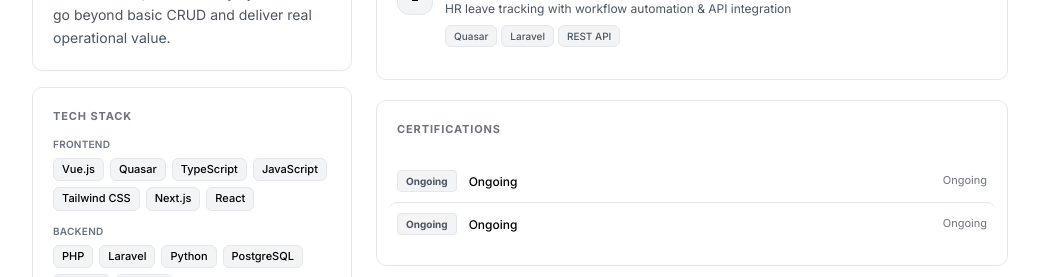
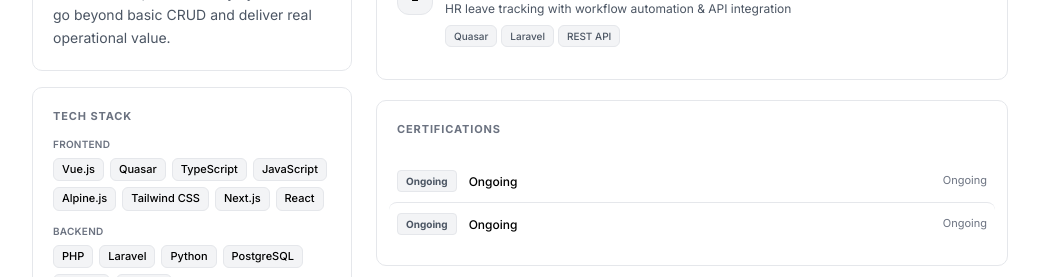
Before and after one commit to bJOE2001/Portfolio, a Next.js app: page / in a window 1280 px wide. Shown: the part 797-1074 px from the top of the page, without its empty margins (120-1159 px from the left). Built offline with nearby package versions, Linux system fonts and the light colour scheme.

Commit message:
Update portfolio data

```diff
--- a/data/portfolio.ts
+++ b/data/portfolio.ts
@@ -26,7 +26,7 @@ export const profile = {
 };
 
 export const techStack = {
-  Frontend: ["Vue.js", "Quasar", "TypeScript", "JavaScript", "Tailwind CSS", "Next.js", "React"],
+  Frontend: ["Vue.js", "Quasar", "TypeScript", "JavaScript", "Alpine.js", "Tailwind CSS", "Next.js", "React"],
   Backend: ["PHP", "Laravel", "Python", "PostgreSQL", "MSSQL", "MySQL"],
   Tools: ["Docker", "GitHub Actions", "Git", "VS Code", "Cursor"],
 };
```
